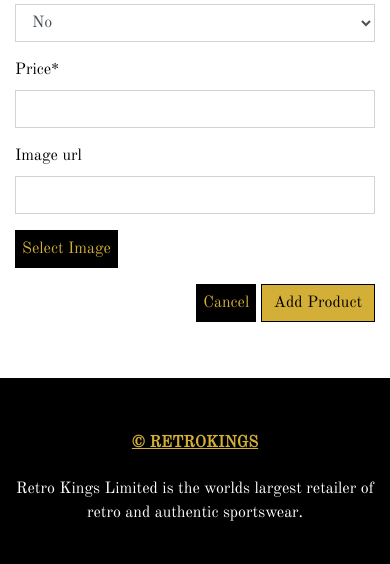
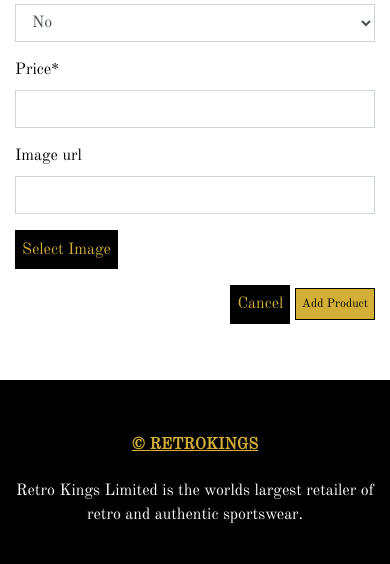
Before and after one commit to Jmurray1989/RetroKings, a Django app: page /products/add/ in a window 390 px wide. Shown: the part 861-1425 px from the top of the page. Run offline with Django 3.2, Linux system fonts and the light colour scheme; the visitor is signed in with stand-in values (Sample User, id 1); data comes from the database, SQL or seed files in the repository; some libraries are stand-ins or nearby versions.

Commit message:
Fixed padding on mobile for buttons

```diff
--- a/static/css/styles.css
+++ b/static/css/styles.css
@@ -489,15 +489,19 @@ body {
         font-size: 0.8rem;
     }
 
-    .btn.btn-outline-black.rounded-0,
     .btn.btn-black.rounded-0 {
-        padding: .375rem .375rem;
+        padding: .400rem .375rem;
     }
 
-    .btn.btn-outline-black.rounded-0.btn-lg,
+    .btn.btn-gold.rounded-0 {
+        padding: .375rem .375rem;
+        font-size: .75rem;
+    }
+
+    .btn.btn-gold.rounded-0.btn-lg,
     .btn.btn-black.rounded-0.btn-lg {
         padding: .375rem .375rem;
-        font-size: .75rem;
+
     }
 
     .increment-qty, .decrement-qty {
```
